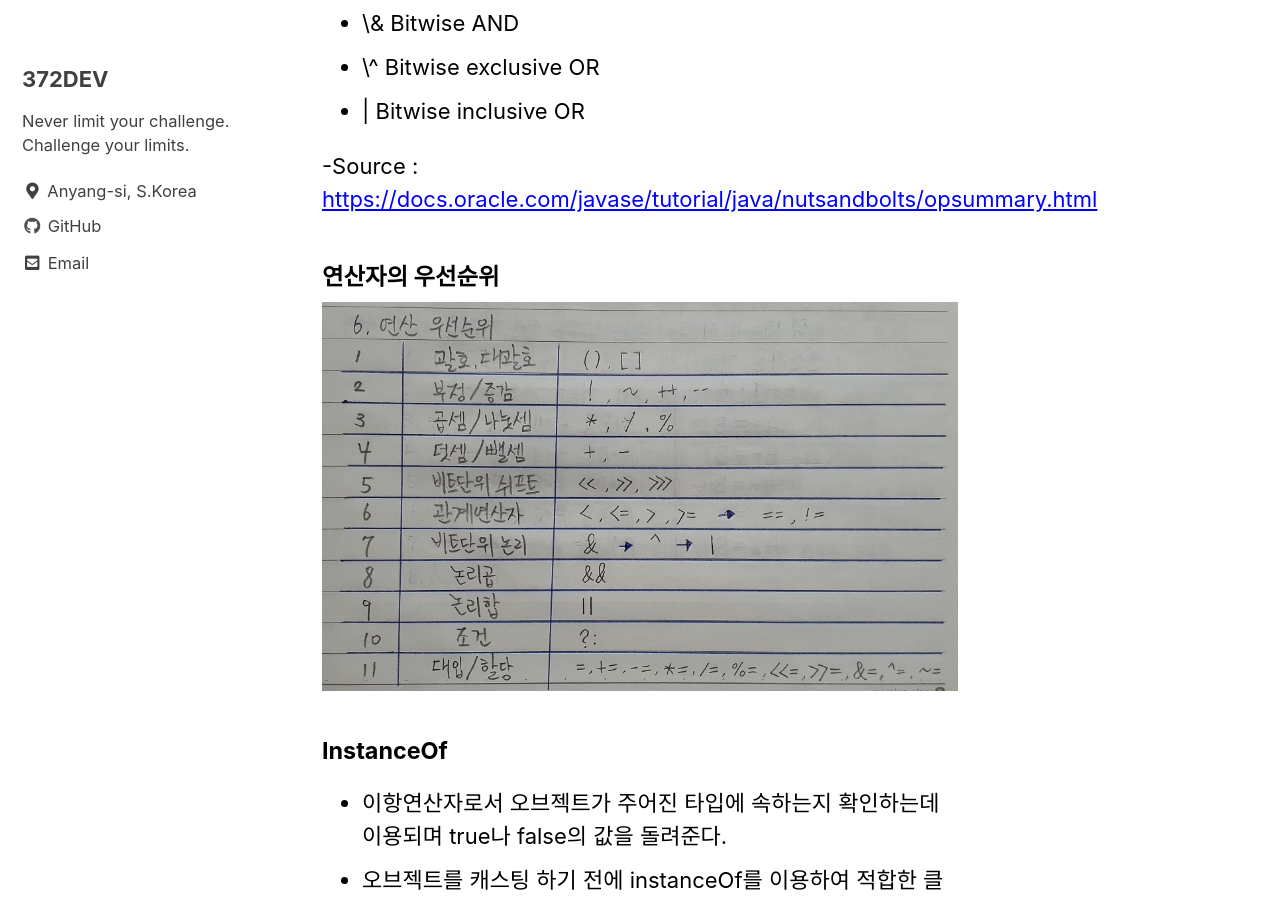
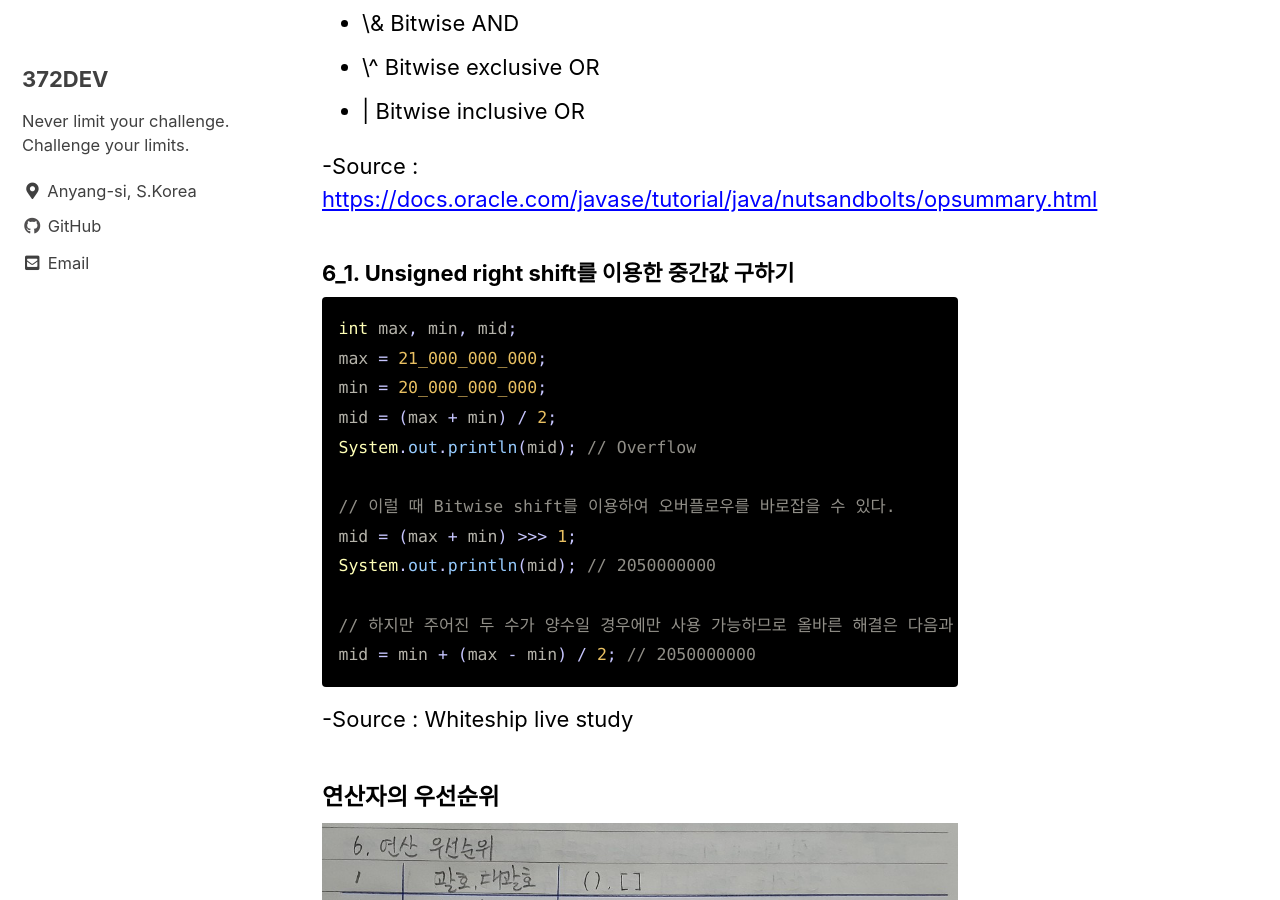
Before and after one commit to 372dev/372dev.github.io, a Jekyll site: the page built from _posts/2020-11-22-post13.md, in a window 1280 px wide and 900 px high, scrolled down 4933 px. Built offline with Jekyll 4.4.1, drawn with Linux system fonts in a browser that asks for light colours; cached includes are drawn as plain includes.

Commit message:
Update 2020-11-22-post13.md

````diff
--- a/_posts/2020-11-22-post13.md
+++ b/_posts/2020-11-22-post13.md
@@ -134,6 +134,23 @@ int value = (input == null || input.equals("")) ? 0 : Integer.parseInt(input);
 
 -Source : [https://docs.oracle.com/javase/tutorial/java/nutsandbolts/opsummary.html](https://docs.oracle.com/javase/tutorial/java/nutsandbolts/opsummary.html)
 
+###### 6_1. Unsigned right shift를 이용한 중간값 구하기
+```java
+int max, min, mid;
+max = 21_000_000_000;
+min = 20_000_000_000;
+mid = (max + min) / 2;
+System.out.println(mid); // Overflow
+
+// 이럴 때 Bitwise shift를 이용하여 오버플로우를 바로잡을 수 있다.
+mid = (max + min) >>> 1;
+System.out.println(mid); // 2050000000
+
+// 하지만 주어진 두 수가 양수일 경우에만 사용 가능하므로 올바른 해결은 다음과 같다
+mid = min + (max - min) / 2; // 2050000000
+```
+-Source : Whiteship live study
+
 #### 연산자의 우선순위
 
 ![OprPr](https://raw.githubusercontent.com/372dev/372dev.github.io/master/_posts/imgs/white03_oprpr.jpg)
````
